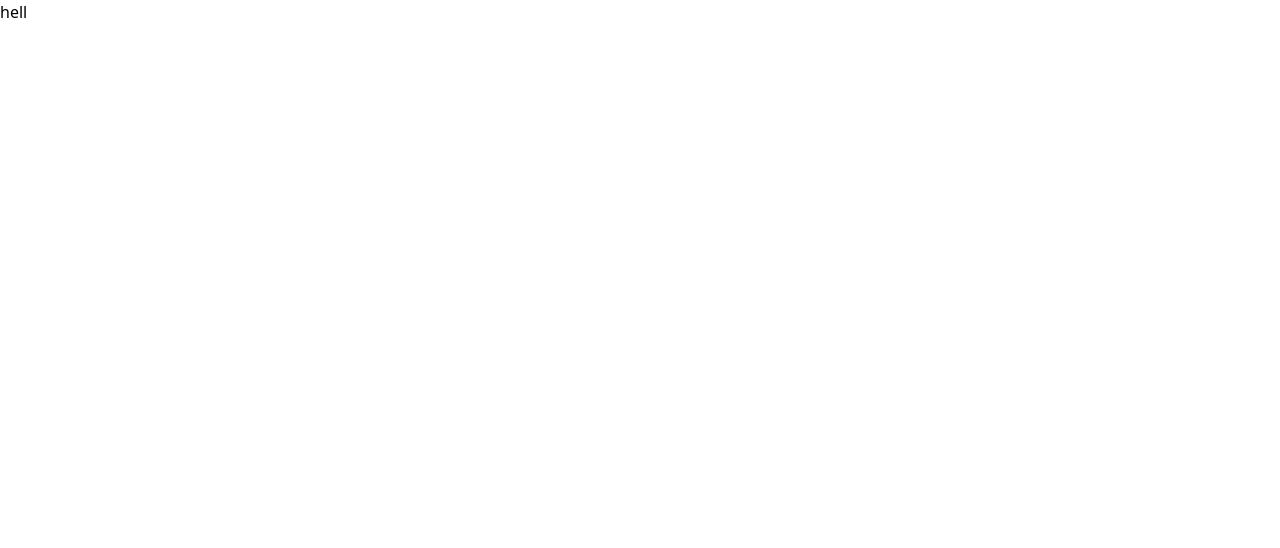
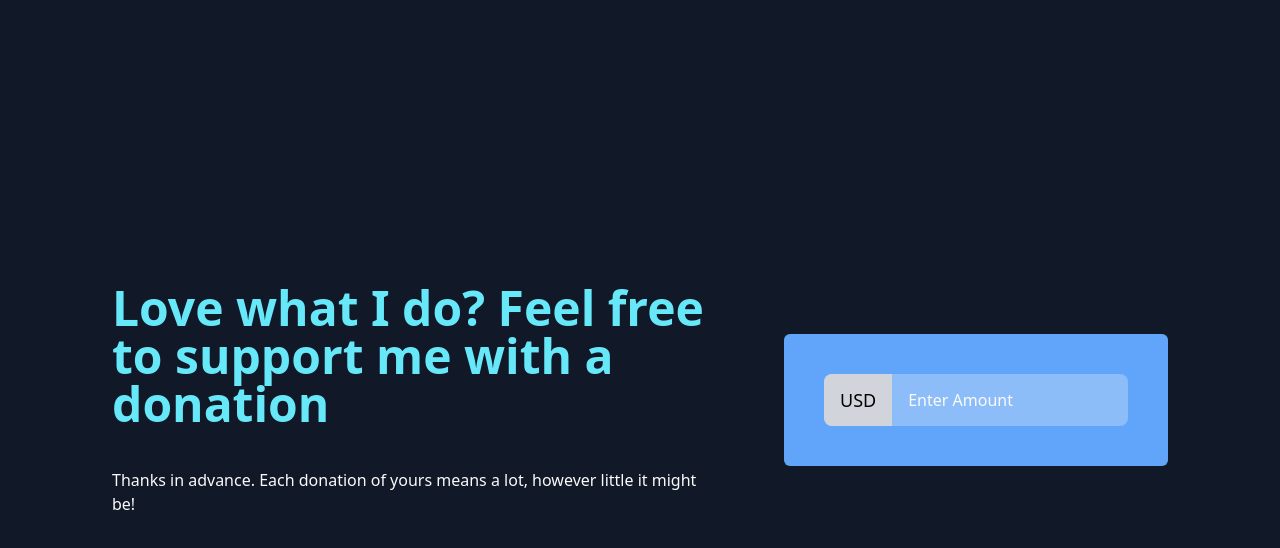
Before and after one commit to sammy-code98/sponsor-me, a Next.js app: page / in a window 1280 px wide. Shown: the top 548 px of the page. Built offline with nearby package versions, Linux system fonts and the light colour scheme.

Commit message:
updating ui

```diff
--- a/pages/index.js
+++ b/pages/index.js
@@ -1,5 +1,5 @@
-import Head from 'next/head'
-import Image from 'next/image'
+import Head from "next/head";
+import Image from "next/image";
 
 export default function Home() {
   return (
@@ -10,7 +10,29 @@ export default function Home() {
         <link rel="icon" href="/favicon.ico" />
       </Head>
 
-<div>hell</div>
+      <div className="flex h-screen w-screen  items-center justify-evenly bg-gray-900 p-10">
+        <div className="w-1/2">
+          <h2 className="text-5xl font-bold  text-cyan-300">
+            Love what I do? Feel free to support me with a donation
+          </h2>
+          <p className="mt-10 text-gray-50">
+            Thanks in advance. Each donation of yours means a lot, however
+            little it might be!
+          </p>
+        </div>
+        <div className="flex w-96 flex-col items-center space-y-5  rounded-md bg-blue-400 p-10">
+          <div className="flex w-full items-center rounded-lg bg-gray-100/30 text-white focus:outline-none">
+            <p className="rounded-l-lg bg-gray-300 px-4 py-3 text-lg text-black">
+              USD{" "}
+            </p>
+            <input
+              type="number"
+              className="w-full rounded-lg bg-transparent px-4 py-3 text-white placeholder-gray-50 transition duration-200 focus:outline-none"
+              placeholder="Enter Amount"
+            />
+          </div>
+        </div>
+      </div>
     </div>
-  )
+  );
 }
```
